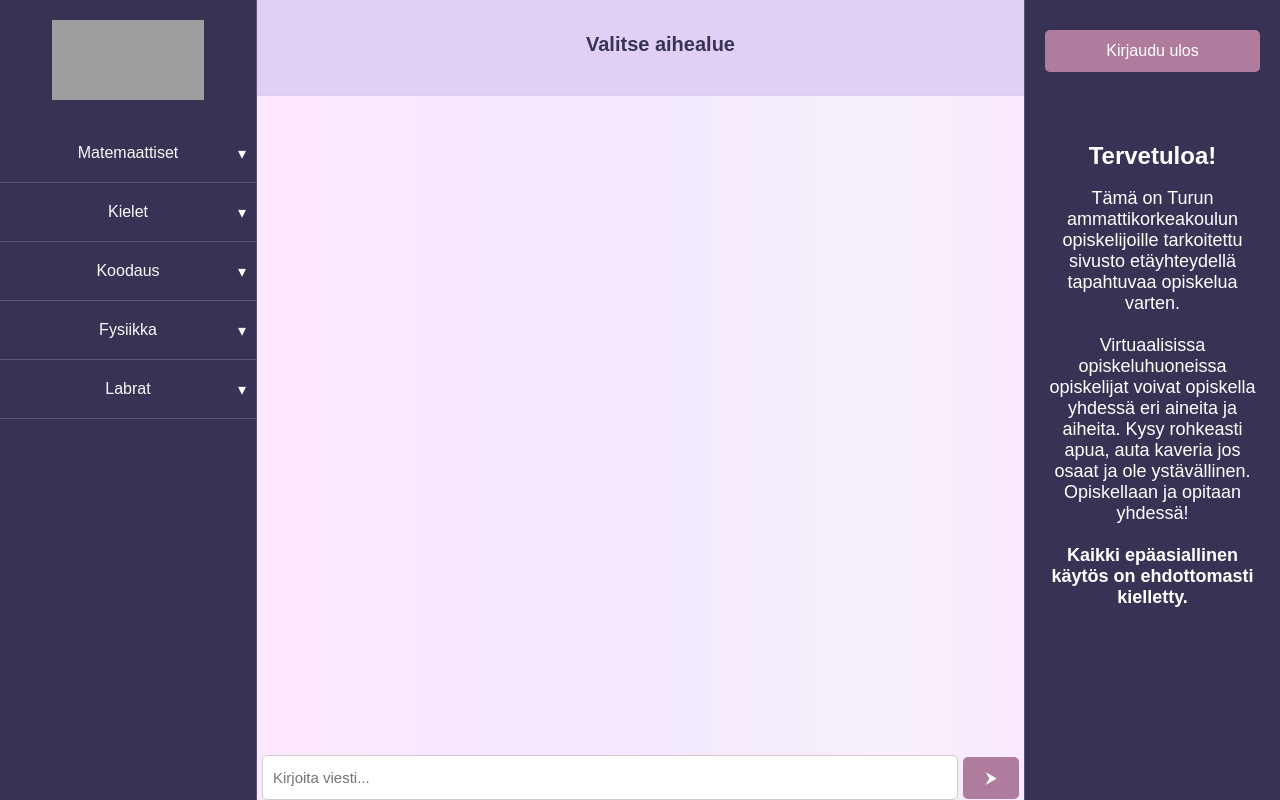
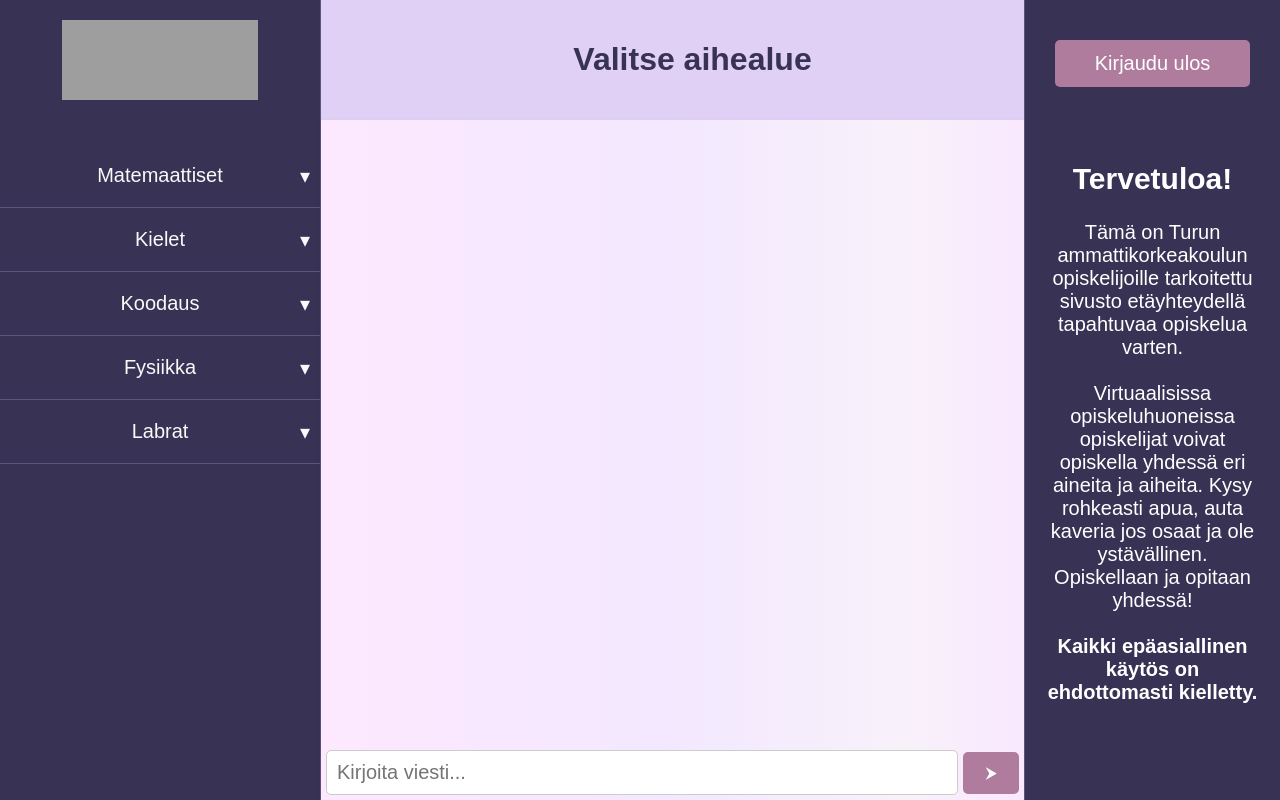
Before and after one commit to KaritaLaine/Opiskeluseura, a Django app: page /opiskeluhuoneet/ in a window 1280 px wide. Run offline with Django 4.2, Linux system fonts and the light colour scheme; the visitor is signed in with stand-in values (Sample User, id 1); grey boxes are pictures that could not be loaded.

Commit message:
css korjauksia

```diff
--- a/opiskeluseura/verkkosivut/static/base.css
+++ b/opiskeluseura/verkkosivut/static/base.css
@@ -174,6 +174,7 @@ form {
 }
 
 /* Sulkemisnappi (X) */
+
 .close {
   color: #b07c9e;
   font-size: 35px;
@@ -191,7 +192,6 @@ form {
   color: #9e658a;
 }
 
-/* Logon tyyli */
 .form-logo {
   text-align: center;
   margin-bottom: 20px;
--- a/opiskeluseura/verkkosivut/static/huoneet.css
+++ b/opiskeluseura/verkkosivut/static/huoneet.css
@@ -1,4 +1,7 @@
-/* Koko sivun asetukset */
+/* KOKO SIVUN ASETUKSET */
+
+
+
 body {
   font-family: 'Arial', sans-serif;
   margin: 0;
@@ -12,13 +15,17 @@ body {
   min-height: 100vh;
 }
 
-/* Vasen sivupalkki */
+
+
+/* VASEN SIVUPALKKI */
+
+
 
 .vasen-sivupalkki {
   background-color: #383355;
   color: #fff;
-  width: 20%;
-  max-width: 400px;
+  width: 25%;
+  max-width: 500px;
   height: 100vh;
   display: flex;
   flex-direction: column;
@@ -26,146 +33,6 @@ body {
   overflow-y: auto;
 }
 
-.dropbtn {
-  background-color: transparent;
-  color: #f9f9f9;
-  padding: 20px;
-  font-size: 16px;
-  border: none;
-  cursor: pointer;
-  width: 100%;
-  text-align: center;
-  transition: background-color 0.3s ease;
-  border-bottom: 1px solid #5a5480;
-  position: relative;
-}
-
-.dropbtn:hover {
-  background-color: #524c77;
-}
-
-.dropdown-content {
-  display: none;
-}
-
-.dropdown.active .dropdown-content {
-  display: block;
-}
-
-.dropdown-content a {
-  display: block;
-  font-size: 14px;
-  text-decoration: none;
-  color: #f9f9f9;
-  border-bottom: 1px solid #5a5480;
-  padding: 10px;
-  transition: background-color 0.3s ease;
-}
-
-.dropdown-content a:hover {
-  background-color: #524c77;
-}
-
-/* Keskipalkki eli chatti */
-
-.keskipalkki {
-  flex: 1;
-  display: flex;
-  flex-direction: column;
-}
-
-.chat {
-  background: rgb(67,64,117);
-  background: linear-gradient(90deg, rgba(67,64,117,1) 0%, rgba(230,0,255,0.09) 0%, rgba(121,0,255,0.09) 49%, rgba(176,93,193,0.09) 84%, rgba(190,0,255,0.09) 100%);
-  flex: 1;
-  display: flex;
-  flex-direction: column;
-  box-shadow: 0 2px 5px rgba(0, 0, 0, 0.1);
-}
-
-.chat-messages {
-  flex: 1;
-  overflow-y: auto;
-  margin-bottom: 20px;
-  font-size: 14px;
-  max-height: 80vh; /* Rajoita chatti-ikkunan korkeus */
-}
-
-
-#chat-form {
-  width: 100%;
-  display: flex;
-  align-items: center;
-}
-
-#message {
-  flex: 1;
-  padding: 10px;
-  font-size: 15px;
-  border: 1px solid #ccc;
-  border-radius: 5px;
-  margin-right: 5px;
-  height: 23px;
-  margin-left: 5px;
-}
-
-#message:focus {
-  outline: none;
-  border-color: #b07c9e;
-}
-
-#chat-form button {
-  background-color: #b07c9e;
-  color: white;
-  border: 2px solid #b07c9e;
-  cursor: pointer;
-  font-size: 16px;
-  padding: 10px 20px;
-  border-radius: 5px;
-  transition: background-color 0.3s ease;
-  margin-right: 5px;
-}
-
-#chat-form button:hover {
-  background-color: #9e658a;
-}
-
-/* Oikea sivupalkki */
-
-.oikea-sivupalkki {
-  background-color: #383355;
-  color: #fff;
-  width: 20%;
-  max-width: 300px;
-  height: 100vh;
-  display: flex;
-  flex-direction: column;
-  justify-content: flex-start;
-  align-items: center;
-  border-left: 1px solid #5a5480;
-  padding: 20px;
-  box-sizing: border-box;
-}
-
-.logout-btn {
-  text-decoration: none;
-  color: #fff;
-  background-color: #b07c9e;
-  padding: 12px 40px; /* Increased padding for better click area */
-  border-radius: 5px;
-  transition: background-color 0.3s ease;
-  display: block;
-  width: 100%;
-  text-align: center;
-  margin-top: auto; /* Push button to the bottom */
-  box-sizing: border-box; /* Include padding in width calculation */
-}
-
-.logout-btn:hover {
-  background-color: #9e658a;
-}
-
-/* Logo and Header */
 .logo {
   background-color: #383355;
   color: #fff;
@@ -173,89 +40,38 @@ body {
   padding: 20px;
   width: 100%;
   box-sizing: border-box;
+  margin-bottom: 20px;
 }
 
 .logo img {
   height: 80px;
-  width: 70%
+  width: 70%;
 }
 
-.otsikko {
-  background-color: #dcc8f5d8;
-  color: #383355;
+/* Napit */
+.dropbtn {
+  background-color: transparent;
+  color: #f9f9f9;
+  padding: 20px;
+  font-size: 20px;
+  border: none;
+  cursor: pointer;
+  width: 100%;
   text-align: center;
-  padding: 20px;
-  width: 100%;
+  border-bottom: 1px solid #5a5480;
+  position: relative;
 }
 
-/* Info Section */
-.info {
-  color: #fff;
-  text-align: left;
+
+.dropbtn:hover {
+  background-color: #524c77;
 }
 
-.info p {
-  text-align: left;
+.dropdown.active .alaotsikko {
+  background-color: #524c77;
 }
 
-/* Contact Section */
-.contact {
-  color: #fff;
-  text-align: left;
-  margin-top: 20px;
-}
-
-.contact h2 {
-  margin-bottom: 10px;
-}
-
-.contact p {
-  margin-bottom: 10px;
-}
-
-/* Add spacing between elements */
-.oikea-sivupalkki > *:not(:last-child) {
-  margin-bottom: 20px;
-}
-
-/* Info Section */
-.info {
-  color: #fff;
-}
-
-.info h2 {
-  margin-bottom: 10px;
-}
-
-.info p {
-  margin-bottom: 10px;
-  text-align: center;
-  font-size:18px;
-}
-
-/* Dropdown Title Styling */
-.dropdown-title {
-  padding: 10px;
-  font-size: 16px;
-  color: #f9f9f9;
-}
-
-/* Menu */
-.menu {
-  background-color: #383355;
-  color: #fff;
-  text-align: center;
-  padding: 10px 0;
-  width: 100%;
-}
-
-.info {
-  color: #fff;
-  text-align: center;
-  padding-top: 20px;
-}
-
-/* Arrow Icon for Dropdown */
+/* Nuoli-ikoni */
 .dropbtn::after {
   content: '\25BE';
   position: absolute;
@@ -268,14 +84,109 @@ body {
   transform: translateY(-50%) rotate(180deg);
 }
 
-/* Yksittäinen viesti */
+/* Napeista avautuva sisältö */
+.dropdown-content {
+  display: none;
+}
+
+.dropdown.active .dropdown-content {
+  display: block;
+}
+
+/* Nappien linkkien tyylittely */
+.dropdown-content a {
+  display: block;
+  font-size: 18px;
+  text-decoration: none;
+  color: #f9f9f9;
+  border-bottom: 1px solid #5a5480;
+  padding: 15px;
+  transition: background-color 0.3s ease;
+}
+
+.dropdown-content a:hover {
+  background-color: #524c77;
+}
+
+
+
+/* KESKIPALKKI ELI CHATTI */
+
+
+
+.keskipalkki {
+  flex: 1;
+  display: flex;
+  flex-direction: column;
+}
+
+.chat {
+  background: linear-gradient(90deg, rgba(67,64,117,1) 0%,
+  rgba(230,0,255,0.09) 0%, rgba(121,0,255,0.09) 49%,
+  rgba(176,93,193,0.09) 84%, rgba(190,0,255,0.09) 100%);
+  flex: 1;
+  display: flex;
+  flex-direction: column;
+  box-shadow: 0 2px 5px rgba(0, 0, 0, 0.1);
+}
+
+/* Viestikentän asetukset ja koko */
+.chat-messages {
+  flex: 1;
+  overflow-y: auto;
+  margin-bottom: 20px;
+  font-size: 20px;
+  max-height: 80vh;
+}
+
+#chat-form {
+  width: 100%;
+  display: flex;
+  align-items: center;
+}
+
+/* Viestikenttä */
+#message {
+  flex: 1;
+  padding: 10px;
+  font-size: 20px;
+  border: 1px solid #ccc;
+  border-radius: 5px;
+  margin-right: 5px;
+  height: 23px;
+  margin-left: 5px;
+  margin: 5px;
+}
+
+#message:focus {
+  outline: none;
+  border-color: #b07c9e;
+}
+
+/* Lähetä-nappi */
+#chat-form button {
+  background-color: #b07c9e;
+  color: white;
+  border: 2px solid #b07c9e;
+  cursor: pointer;
+  font-size: 16px;
+  padding: 10px 20px;
+  border-radius: 5px;
+  margin-right: 5px;
+}
+
+#chat-form button:hover {
+  background-color: #9e658a;
+}
+
+/* Chat-viesti */
 .message {
   padding: 20px;
   border-radius: 8px;
   margin-bottom: 10px;
   max-width: 50%;
   word-break: break-all;
-  overflow-wrap: break-word; /* Lisätään rivinvaihto pitkille sanoille */
+  overflow-wrap: break-word;
   border-style: solid;
   border-color: rgba(171, 135, 238, 0.26);
   border-width: 0.5px;
@@ -284,7 +195,7 @@ body {
   margin-left: 20px;
 }
 
-/* Omien viestien tyyli */
+/* Itse lähetettyjen viestien tyyli */
 .own-message {
   background-color: #ede0f7;
   align-self: flex-end;
@@ -292,30 +203,84 @@ body {
   color: #383355;
 }
 
-/* Muiden viestien tyyli */
+/* Muiden lähettämien viestien tyyli */
 .received {
   background-color: #ebe3ff;
   align-self: flex-start;
   color: #333;
 }
 
-/* Viestin lähettäjä */
+/* Lähettäjän nimi */
 .sender {
   font-size: 0.8em;
   color: #383355;
   margin-bottom: 5px;
 }
 
-
-/* Chat-otsikko */
-#aihealue-otsikko {
-  font-size: 20px;
-  margin-bottom: 20px;
-  color: #383355;
-  text-align: center;
-}
-
 .lahettaja {
   text-align: right;
   padding-right: 20px;
 }
+
+/* Chat-otsikko */
+.otsikko {
+  background-color: #dcc8f5d8;
+  color: #383355;
+  text-align: center;
+  padding: 20px;
+  width: 100%;
+}
+
+
+/* OIKEA SIVUPALKKI */
+
+
+
+.oikea-sivupalkki {
+  background-color: #383355;
+  color: #fff;
+  width: 20%;
+  max-width: 400px;
+  height: 100vh;
+  display: flex;
+  flex-direction: column;
+  justify-content: flex-start;
+  align-items: center;
+  border-left: 1px solid #5a5480;
+  padding: 20px;
+  box-sizing: border-box;
+  font-size: 20px;
+}
+
+/* Kirjaudu ulos -nappi */
+.logout-btn {
+  text-decoration: none;
+  color: #fff;
+  background-color: #b07c9e;
+  padding: 12px 40px;
+  border-radius: 5px;
+  display: block;
+  width: 100%;
+  text-align: center;
+  margin-top: auto;
+  box-sizing: border-box;
+  margin-top: 20px;
+}
+
+.logout-btn:hover {
+  background-color: #9e658a;
+}
+
+/* Info-osio */
+.info {
+  color: #fff;
+  text-align: center;
+}
+
+.info p {
+  text-align: center;
+}
+
+.oikea-sivupalkki > *:not(:last-child) {
+  margin-bottom: 50px;
+}
```
